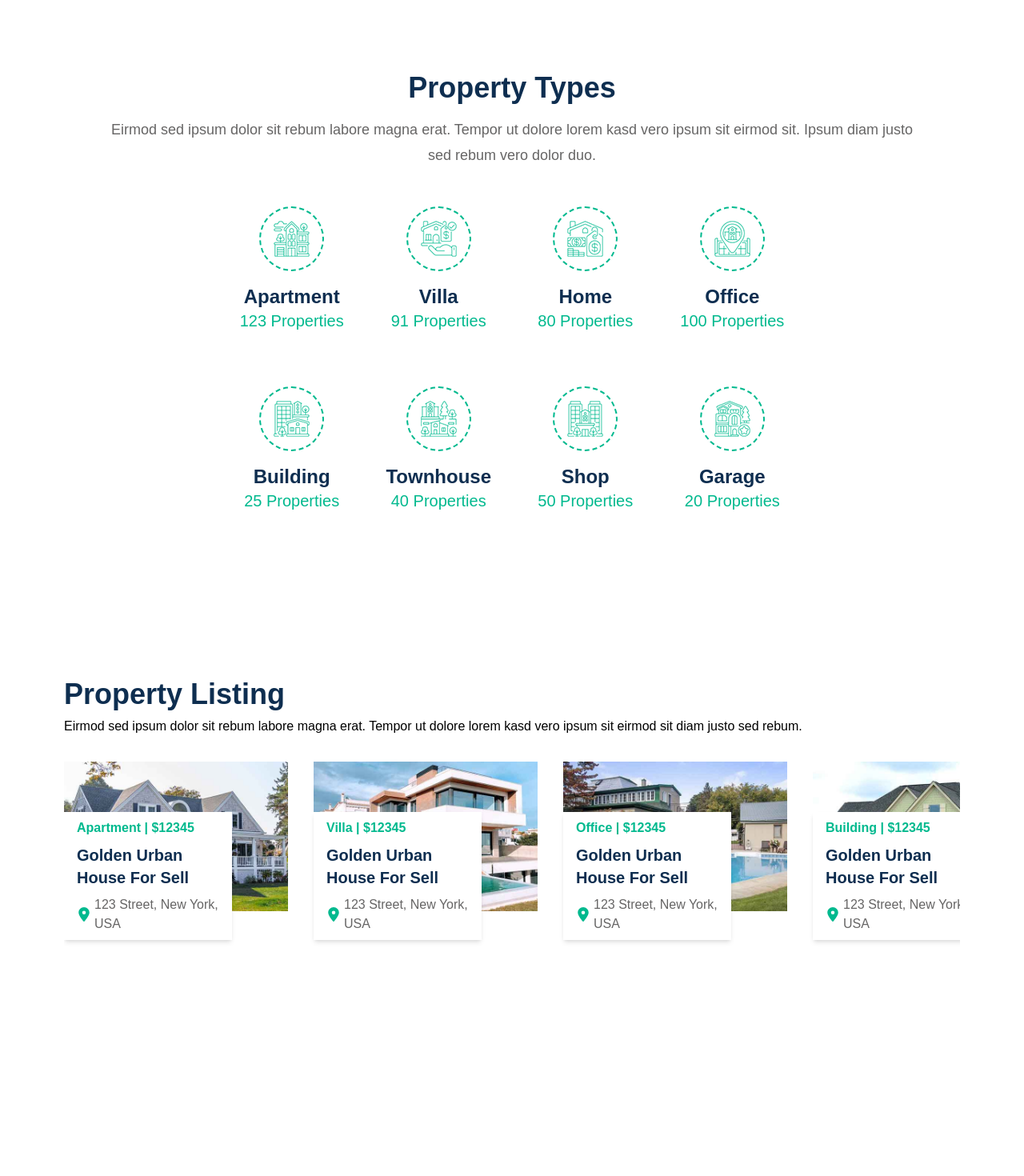
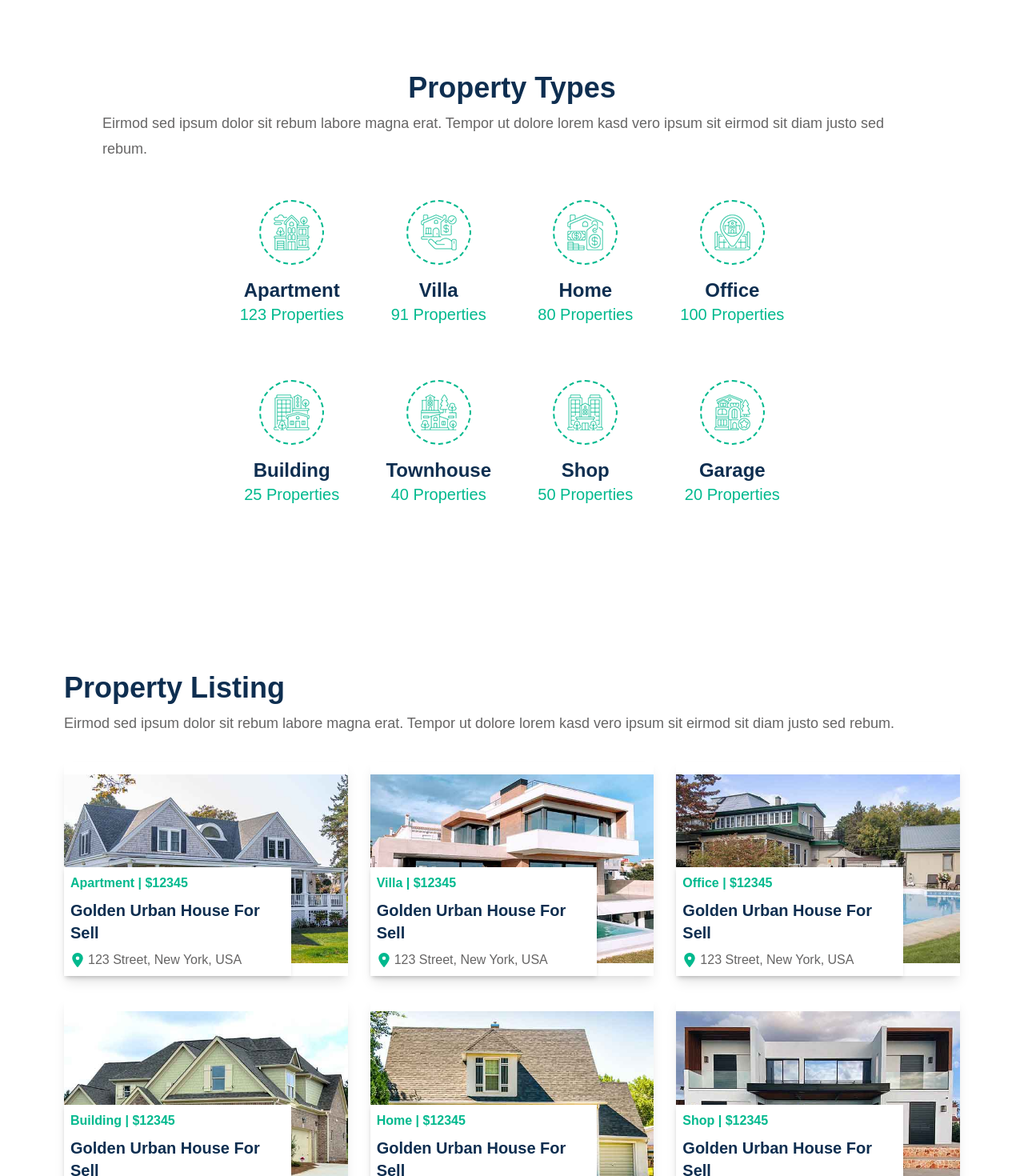
Before and after one commit to AnilHowaFdr/real-estate, a React (Vite) app: page / in a window 1280 px wide. Shown: the part 740-2210 px from the top of the page at 80% size. Before the commit the page ends 2031 px from the top, so only its background shows below. Built offline with nearby package versions, Linux system fonts and the light colour scheme.

Commit message:
property

```diff
--- a/src/components/Property.jsx
+++ b/src/components/Property.jsx
@@ -7,11 +7,10 @@ const Property = () => {
         className="container flex flex-col items-center justify-center mx-auto py-4 px-6 md:px-20 lg:px-32 my-20 w-full overflow-hidden"
         id="Property"
       >
-        <h2 className="heading2 text-center">Property Types</h2>
-        <p className="detail pt-2 w-auto text-center mb-8">
+        <h2 className="heading2">Property Types</h2>
+        <p className="mb-8 detail">
           Eirmod sed ipsum dolor sit rebum labore magna erat. Tempor ut dolore
-          lorem kasd vero ipsum sit eirmod sit. Ipsum diam justo sed rebum vero
-          dolor duo.
+          lorem kasd vero ipsum sit eirmod sit diam justo sed rebum.
         </p>
         <div className="">
           <div className="w-full grid grid-cols-1 sm:grid-cols-2 lg:grid-cols-4 gap-5 transition-transform duration-500 ease-in-out">
--- a/src/components/PropertyList.jsx
+++ b/src/components/PropertyList.jsx
@@ -1,33 +1,29 @@
 import { FaLocationDot } from "react-icons/fa6";
 import { propertyList } from "../assets/assets";
-import Property from "./Property";
 
 const PropertyList = () => {
   return (
     <section>
       <div
-        className="container mx-auto py-4 pt-20 px-6 md:px-20 lg:32px my-20 w-full overflow-hidden"
+        className="container  py-4 pt-20 px-6 md:px-20 lg:32px my-20 w-full overflow-hidden"
         id="Property"
       >
         <h2 className="heading2">Property Listing</h2>
-        <p className="mb-8 ">
+        <p className="mb-8 detail">
           Eirmod sed ipsum dolor sit rebum labore magna erat. Tempor ut dolore
           lorem kasd vero ipsum sit eirmod sit diam justo sed rebum.
         </p>
-        <div className="overflow-hidden">
-          <div className="flex gap-8 transition-transform duration-400 ease-in-out">
+        <div className="">
+          <div className="w-full items-center justify-between grid grid-cols-1 sm:grid-cols-2 lg:grid-cols-3 gap-2 md:gap-7">
             {propertyList.map((property, index) => (
-              <div
-                key={index}
-                className="relative flex-shrink-0 w-full sm:w-1/4"
-              >
+              <div key={index} className="relative shadow-lg py-4 my-5 sm:my-0">
                 <img
                   src={property.img}
                   alt={property.title}
-                  className="w-full h-auto mb-14"
+                  className="w-full h-auto "
                 />
-                <div className="absolute left-0 right-0 bottom-5 justify-center">
-                  <div className="inline-block bg-white w-3/4 px-4 py-2 shadow-md">
+                <div className="absolute left-0 bottom-0 justify-center w-full">
+                  <div className="inline-block bg-white w-4/5 p-2 shadow-md">
                     <h4 className="text-base font-semibold text-brand">
                       {property.title} <span>|</span> {property.price}
                     </h4>
```
